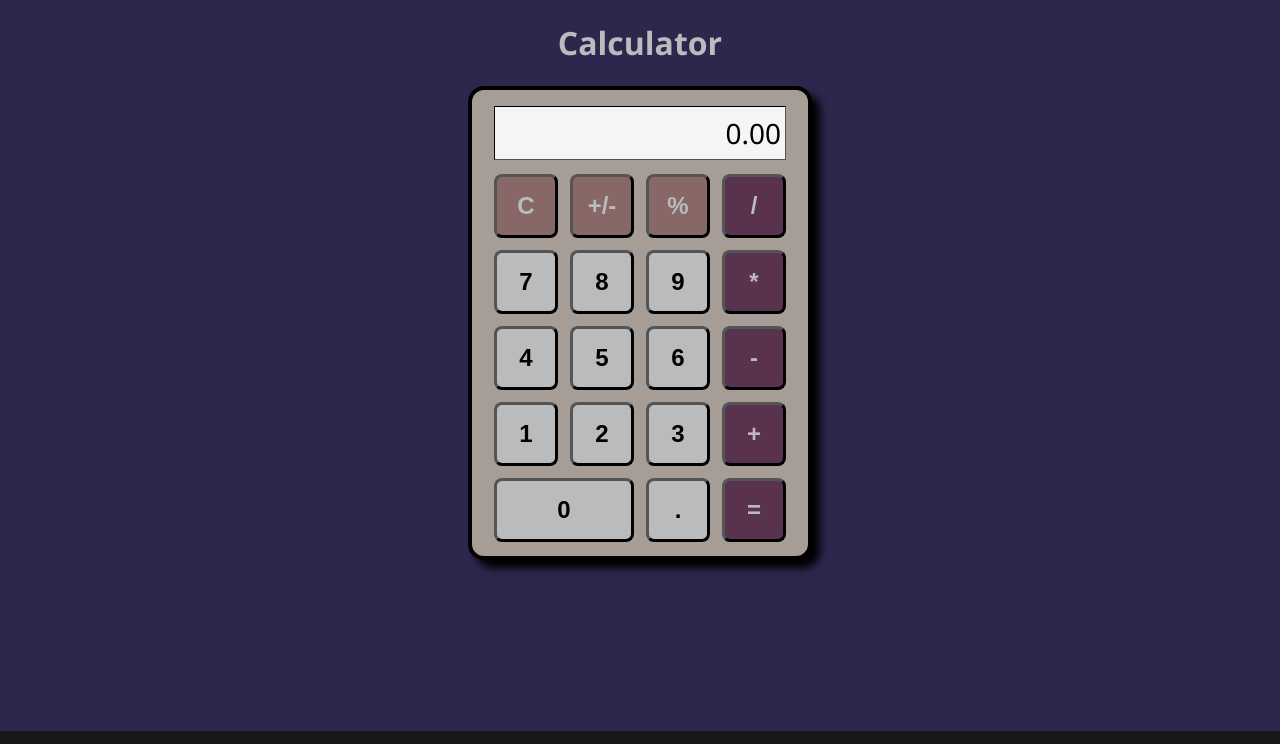
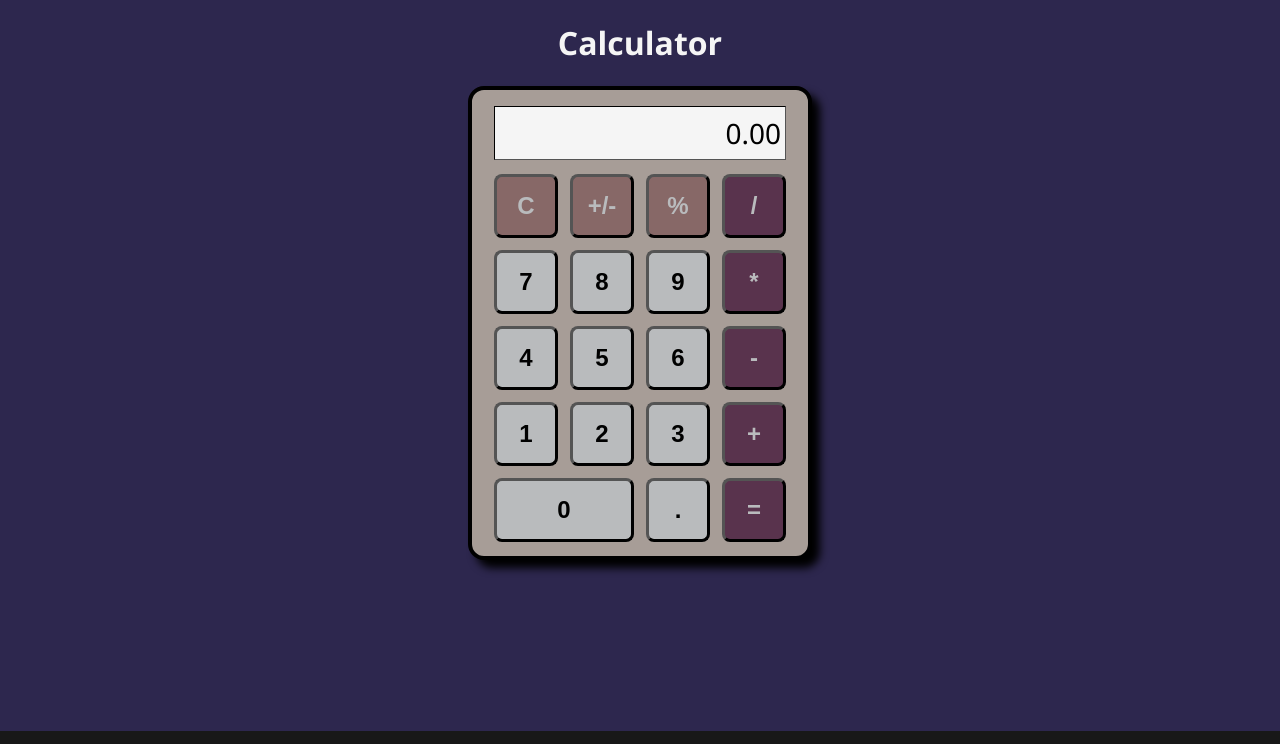
Before and after one commit to James-E-Sullivan/calculator, a plain HTML site: page index.html in a window 1280 px wide. Shown: the top 744 px of the page. Drawn offline with Linux system fonts and the light colour scheme.

Commit message:
Change default body font color to whitesmoke

```diff
--- a/style.css
+++ b/style.css
@@ -9,7 +9,7 @@ body {
     justify-content: space-between;
     align-items: center;
     background-color: #2d274e;
-    color: #b9bbbd;
+    color: whitesmoke;
     font-family: 'Segoe UI', Tahoma, Geneva, Verdana, sans-serif;
 }
 
```
